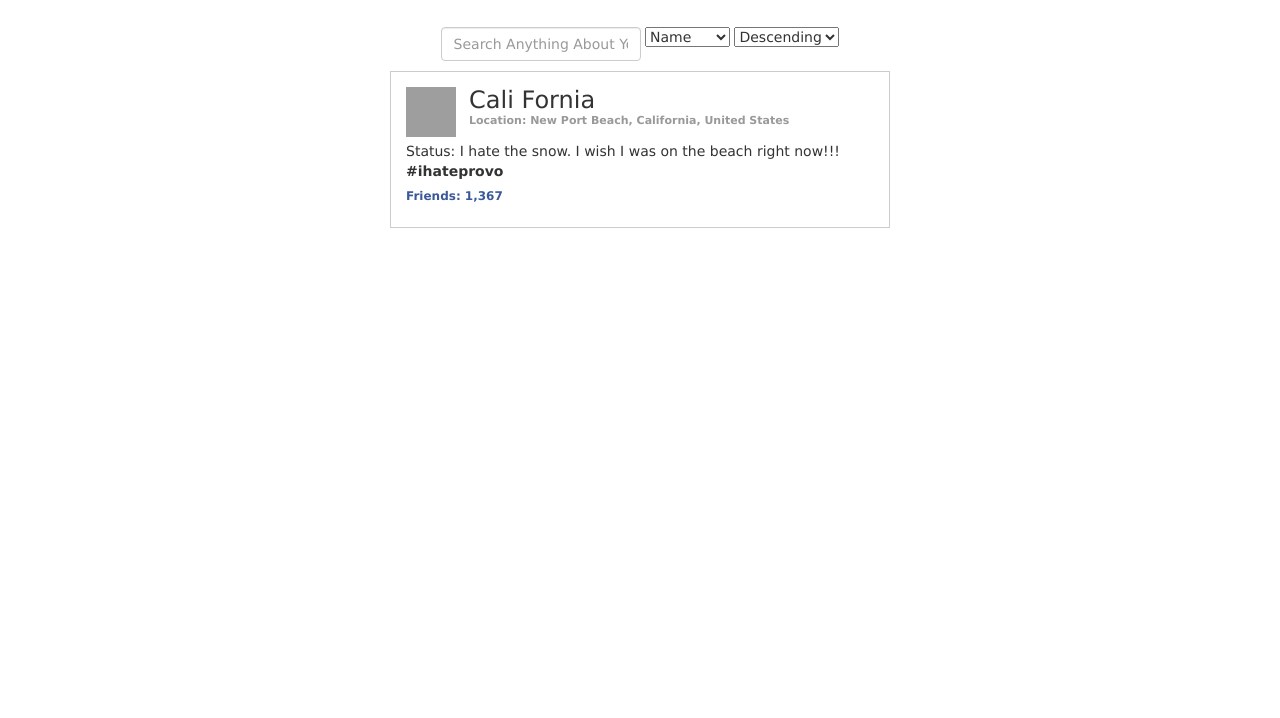
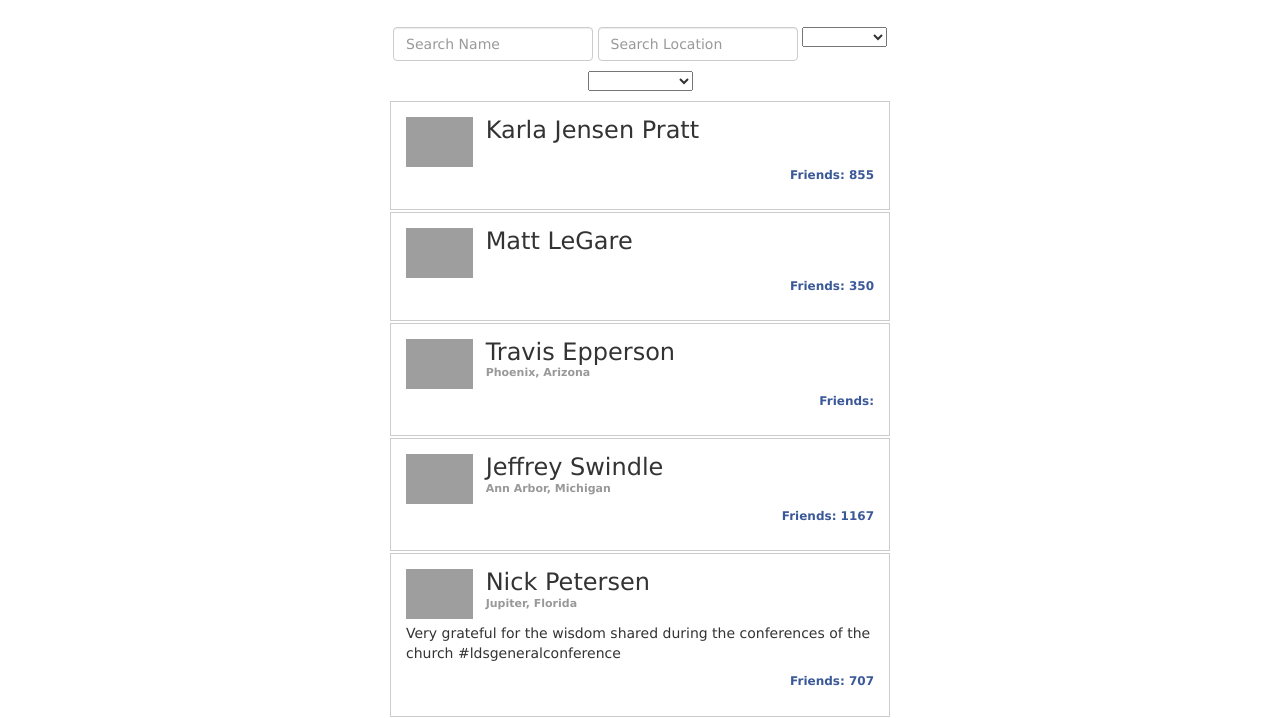
Before and after one commit to guentherishere/DevMountain, a plain HTML site: page Week3/Week3Day1/AngularFriends/index.html in a window 1280 px wide. Shown: the part 83-801 px from the top of the page. Drawn offline with nearby package versions, Linux system fonts and the light colour scheme; grey boxes are pictures that could not be loaded.

Commit message:
finished angular project

```diff
--- a/Week3/Week3Day1/AngularFriends/FriendController.js
+++ b/Week3/Week3Day1/AngularFriends/FriendController.js
@@ -1,4 +1,8 @@
 app.controller("friendController", function($scope) {
+
+// $scope.attributes = "";
+//
+// $scope.ordering = "+";
 
 $scope.friends = [
     {
--- a/Week3/Week3Day1/AngularFriends/index.html
+++ b/Week3/Week3Day1/AngularFriends/index.html
@@ -14,22 +14,22 @@
     <form class="form-inline searchForm" role="form">
       <div class="form-group">
 
-        <input class="form-control" placeholder="Search Anything About Your Friends">
+        <!-- <input class="form-control" ng-model="searchTerm" placeholder="Search Anything About Your Friends"> -->
         <!-- STEP 5: Get rid of the one above when you uncomment the below-->
-          <!--
-        <input class="form-control" placeholder="Search Name">
-        <input class="form-control" placeholder="Search Location">
-          -->
 
-        <select class="input-medium">
-          <option>Name</option>
-          <option>#Friends</option>
-          <option>City</option>
-          <option>State</option>
-          <option>Country</option>
+        <input class="form-control" placeholder="Search Name" ng-model="searchTerm.name">
+        <input class="form-control" placeholder="Search Location" ng-model="searchTerm.current_location.name">
+
+
+        <select class="input-medium" ng-model="attributes">
+          <option value="name">Name</option>
+          <option value="friend_count">#Friends</option>
+          <option value="current_location.city">City</option>
+          <option value="current_location.state">State</option>
+          <option value="current_location.country">Country</option>
         </select>
 
-        <select class="input-medium">
+        <select class="input-medium" ng-model="ordering">
           <option value="+">Descending</option>
           <option value="-">Ascending</option>
         </select>
@@ -38,8 +38,24 @@
     </form>
 
     <ul>
-      <li class='friend'>
-        <img class="profile-pic" src='http://placebear.com/50/50.jpg'>
+
+        <li class="friend" ng-repeat="person in friends | filter:searchTerm | orderBy:ordering + attributes:true">
+          <img class="profile-pic" ng-src="{{ person.pic_square }}">
+          <h3> {{ person.name }} </h3>
+          <div class="location">
+            {{ person.current_location.name }}
+          </div>
+          <div class="status">
+            {{ person.status.message }}
+          </div>
+          <p>
+          <div class="num-friends" align="right">
+            Friends: {{ person.friend_count }}
+          </div>
+        </p>
+        </li>
+
+        <!-- <img class="profile-pic" src='http://placebear.com/50/50.jpg'>
 
         <h3>Cali Fornia</h3>
 
@@ -54,7 +70,7 @@
         <div class="num-friends">
           Friends: 1,367
         </div>
-      </li>
+      </li> -->
     </ul>
   </div>
 
```
Also changed, not shown: 1 other file.
